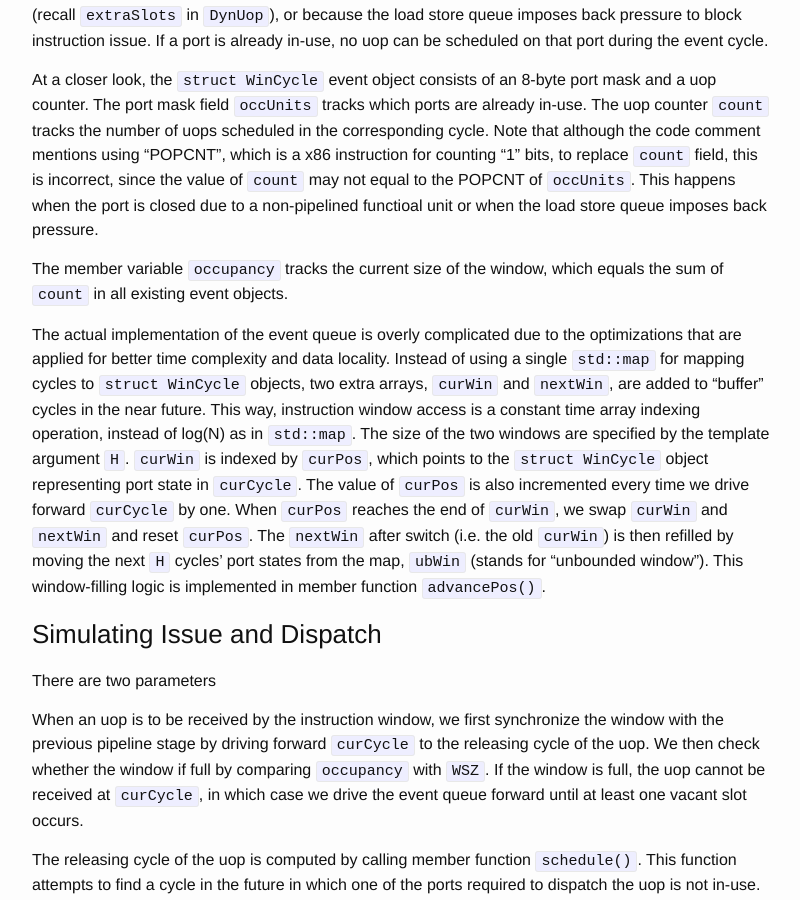
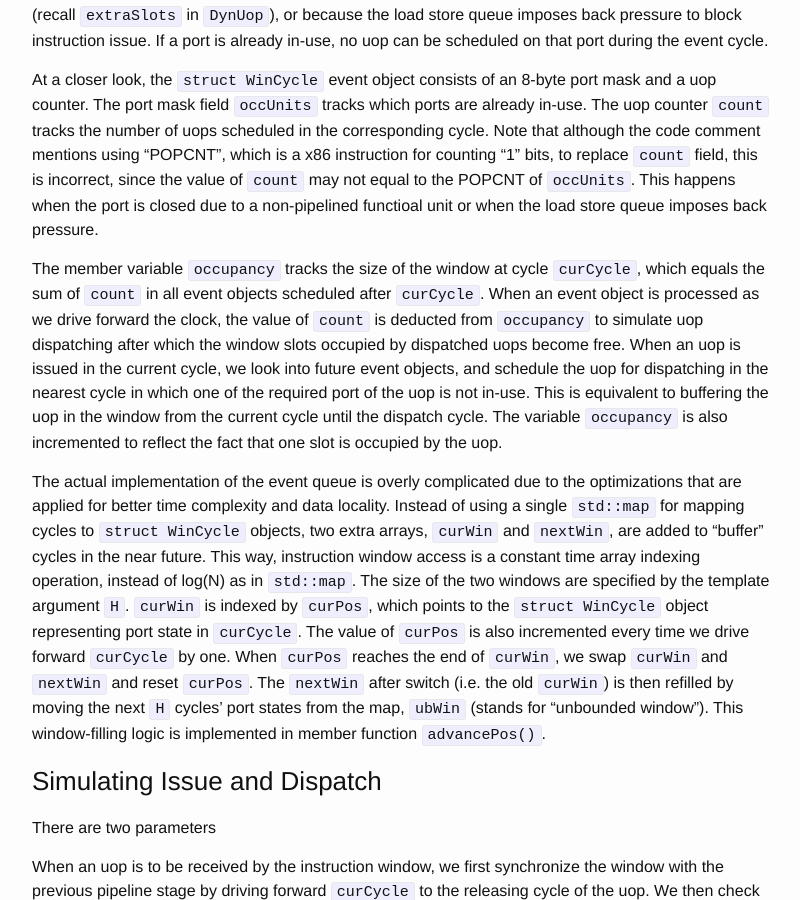
Before and after one commit to wangziqi2013/wangziqi2013.github.io, a Jekyll site: the page built from _posts/2019-12-31-zsim-microarch.markdown, in a window 1280 px wide and 900 px high, scrolled down 14679 px. Shown: the whole window, without its empty margins (238-1038 px from the left). Built offline with Jekyll 4.4.1, drawn with Linux system fonts in a browser that asks for light colours.

Commit message:
Adding occupancy

```diff
--- a/_posts/2019-12-31-zsim-microarch.markdown
+++ b/_posts/2019-12-31-zsim-microarch.markdown
@@ -532,8 +532,13 @@ counting "1" bits, to replace `count` field, this is incorrect, since the value
 of `occUnits`. This happens when the port is closed due to a non-pipelined functioal unit or when the load store queue
 imposes back pressure.
 
-The member variable `occupancy` tracks the current size of the window, which equals the sum of `count` in all existing
-event objects.
+The member variable `occupancy` tracks the size of the window at cycle `curCycle`, which equals the sum of `count` in all
+event objects scheduled after `curCycle`. When an event object is processed as we drive forward the clock, the value of
+`count` is deducted from `occupancy` to simulate uop dispatching after which the window slots occupied by dispatched uops
+become free. When an uop is issued in the current cycle, we look into future event objects, and schedule the uop
+for dispatching in the nearest cycle in which one of the required port of the uop is not in-use. This is equivalent
+to buffering the uop in the window from the current cycle until the dispatch cycle. The variable `occupancy` is also
+incremented to reflect the fact that one slot is occupied by the uop.
 
 The actual implementation of the event queue is overly complicated due to the optimizations that are applied
 for better time complexity and data locality. Instead of using a single `std::map` for mapping cycles to `struct WinCycle`
```
